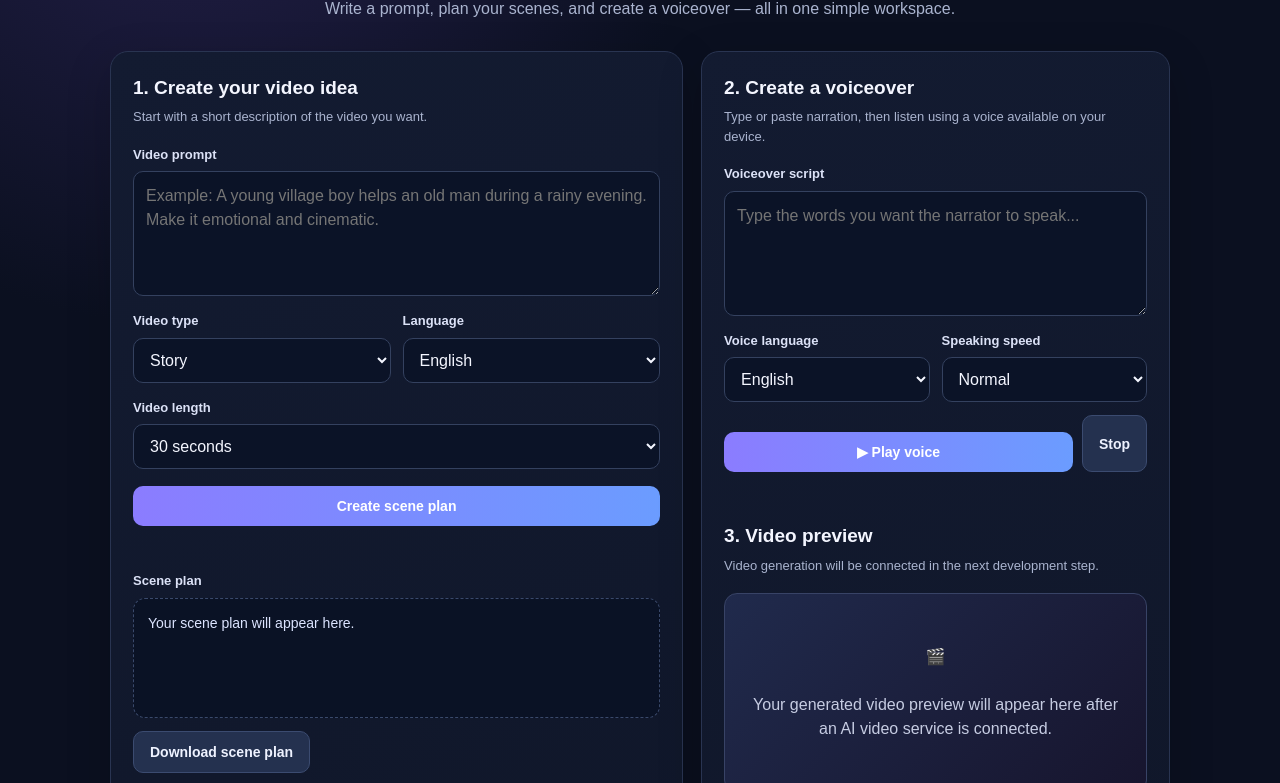
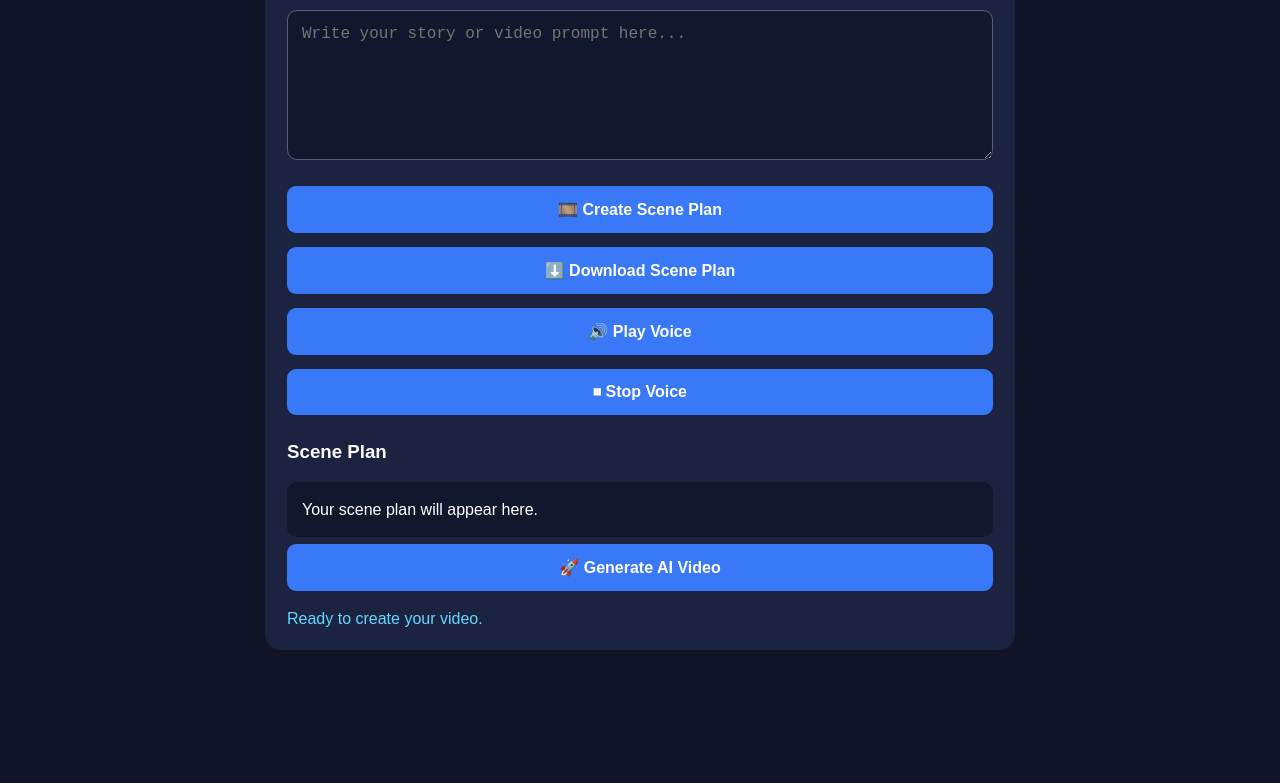
Before and after one commit to mohdghouseg1-svg/My-AI-Video-Studio, a plain HTML site: page index.html in a window 1280 px wide. Shown: the part 205-988 px from the top of the page. After the commit the page ends 875 px from the top, so only its background shows below. Drawn offline with Linux system fonts and the light colour scheme.

Commit message:
Update index.html

```diff
--- a/index.html
+++ b/index.html
@@ -1,108 +1,125 @@
-k<!DOCTYPE html>
+
+<!DOCTYPE html>
 <html lang="en">
 <head>
 <meta charset="UTF-8">
 <meta name="viewport" content="width=device-width, initial-scale=1.0">
 <title>My AI Video Studio</title>
 <style>
-:root{--bg:#0b1020;--panel:#131b31;--panel2:#192440;--text:#f4f6ff;--muted:#aab4cf;--accent:#8b7cff;--accent2:#40d6bd;--line:#293451}
-*{box-sizing:border-box}body{margin:0;background:radial-gradient(circle at 15% 0%,#25204c 0,transparent 32%),var(--bg);color:var(--text);font:16px/1.5 Arial,sans-serif}
-header{padding:22px 6%;display:flex;justify-content:space-between;align-items:center;border-bottom:1px solid var(--line);gap:16px;flex-wrap:wrap}
-.brand{font-size:20px;font-weight:800;letter-spacing:.2px}.brand span{color:var(--accent2)}
-.tag{font-size:12px;color:#c9c4ff;border:1px solid #514b89;border-radius:99px;padding:5px 10px}
-main{max-width:1100px;margin:38px auto;padding:0 20px}.hero{text-align:center;margin-bottom:30px}.hero h1{font-size:clamp(30px,5vw,48px);line-height:1.1;margin:0 0 12px}.hero h1 em{font-style:normal;color:var(--accent2)}.hero p{color:var(--muted);margin:0}
-.grid{display:grid;grid-template-columns:1.1fr .9fr;gap:18px}.panel{background:linear-gradient(160deg,var(--panel),#10172a);border:1px solid var(--line);border-radius:18px;padding:22px;box-shadow:0 14px 45px #0003}.panel h2{font-size:19px;margin:0 0 5px}.sub{color:var(--muted);font-size:13px;margin:0 0 18px}
-label{display:block;font-size:13px;font-weight:700;margin:15px 0 7px;color:#dce2f7}
-textarea,select,input{width:100%;background:#0b1327;border:1px solid #34415f;color:var(--text);border-radius:10px;padding:12px;font:inherit;outline:none}
-textarea:focus,select:focus,input:focus{border-color:var(--accent)}textarea{min-height:125px;resize:vertical}
-.row{display:grid;grid-template-columns:1fr 1fr;gap:12px}
-button{border:0;border-radius:10px;padding:12px 16px;font-weight:700;font-size:14px;cursor:pointer}
-.primary{background:linear-gradient(90deg,var(--accent),#6b9cff);color:white;width:100%;margin-top:17px}.secondary{background:#24314f;color:#eef2ff;border:1px solid #3b4b70}.actions{display:flex;gap:9px;flex-wrap:wrap;margin-top:13px}
-.output{background:#0a1225;border:1px dashed #3a496b;border-radius:12px;padding:14px;min-height:120px;color:#dce4ff;white-space:pre-wrap;font-size:14px}
-.note{font-size:12px;color:var(--muted);margin-top:13px}.status{color:var(--accent2);font-size:13px;min-height:20px;margin-top:10px}
-.preview{display:flex;align-items:center;justify-content:center;text-align:center;min-height:200px;background:linear-gradient(135deg,#202a4c,#17152e);border:1px solid #384366;border-radius:13px;color:#c6cce2;padding:20px}
-footer{text-align:center;color:#8490ad;font-size:12px;padding:30px 15px}
-@media(max-width:760px){.grid{grid-template-columns:1fr}.row{grid-template-columns:1fr}header{padding:18px 5%}main{margin:26px auto}}
+*{box-sizing:border-box}
+body{margin:0;padding:20px;font-family:Arial;background:#101426;color:white}
+.container{max-width:750px;margin:auto;background:#1b2340;padding:22px;border-radius:16px}
+h1{text-align:center;color:#65d6ff}
+.subtitle{text-align:center;color:#c3c9dc}
+textarea{width:100%;min-height:150px;padding:14px;margin:15px 0;border-radius:10px;border:1px solid #536080;background:#11182d;color:white;font-size:16px}
+button{width:100%;padding:14px;margin:7px 0;border:0;border-radius:9px;background:#3978f6;color:white;font-size:16px;font-weight:bold}
+button:disabled{opacity:.6}
+.output{background:#11182d;padding:15px;margin-top:15px;border-radius:10px;white-space:pre-wrap;overflow-wrap:anywhere;line-height:1.6}
+video{width:100%;margin-top:15px;border-radius:10px}
+.status{color:#65d6ff;margin-top:12px;overflow-wrap:anywhere}
+a{color:#65d6ff}
 </style>
 </head>
 <body>
-<header><div class="brand">✦ My <span>AI</span> Video Studio</div><div class="tag">FREE STARTER VERSION</div></header>
-<main>
-<section class="hero"><h1>Turn your ideas into <em>stories</em></h1><p>Write a prompt, plan your scenes, and create a voiceover — all in one simple workspace.</p></section>
-<div class="grid">
-<section class="panel">
-<h2>1. Create your video idea</h2><p class="sub">Start with a short description of the video you want.</p>
-<label for="prompt">Video prompt</label><textarea id="prompt" placeholder="Example: A young village boy helps an old man during a rainy evening. Make it emotional and cinematic."></textarea>
-<div class="row">
-<div><label for="kind">Video type</label><select id="kind"><option>Story</option><option>Islamic educational story</option><option>Love story</option><option>Real estate advertisement</option><option>YouTube Shorts</option><option>Motivational video</option></select></div>
-<div><label for="lang">Language</label><select id="lang"><option>English</option><option>Hindi</option><option>Urdu</option><option>Telugu</option></select></div>
+<div class="container">
+<h1>🎬 My AI Video Studio</h1>
+<p class="subtitle">Create AI Videos With Voiceover</p>
+<h3>Enter Your Video Prompt</h3>
+<textarea id="prompt" placeholder="Write your story or video prompt here..."></textarea>
+<button onclick="createScenePlan()">🎞️ Create Scene Plan</button>
+<button onclick="downloadScenePlan()">⬇️ Download Scene Plan</button>
+<button onclick="playVoice()">🔊 Play Voice</button>
+<button onclick="stopVoice()">⏹ Stop Voice</button>
+<h3>Scene Plan</h3>
+<div id="sceneOutput" class="output">Your scene plan will appear here.</div>
+<button id="generateButton" onclick="generateVideo()">🚀 Generate AI Video</button>
+<div id="status" class="status">Ready to create your video.</div>
+<div id="videoOutput"></div>
+<a id="downloadVideo" style="display:none" download="my-ai-video.mp4">⬇️ Download Video</a>
 </div>
-<label for="duration">Video length</label><select id="duration"><option>30 seconds</option><option>15 seconds</option><option>60 seconds</option><option>2 minutes</option></select>
-<button class="primary" id="plan">Create scene plan</button>
-<div class="status" id="planStatus" aria-live="polite"></div>
-<label>Scene plan</label><div class="output" id="scenes">Your scene plan will appear here.</div>
-<div class="actions"><button class="secondary" id="download">Download scene plan</button></div>
-<p class="note">This starter version creates a basic scene outline in your browser. It does not yet generate an actual video file.</p>
-</section>
-<section class="panel">
-<h2>2. Create a voiceover</h2><p class="sub">Type or paste narration, then listen using a voice available on your device.</p>
-<label for="voiceText">Voiceover script</label><textarea id="voiceText" placeholder="Type the words you want the narrator to speak..."></textarea>
-<div class="row">
-<div><label for="voiceLang">Voice language</label><select id="voiceLang"><option value="en">English</option><option value="hi">Hindi</option><option value="ur">Urdu</option><option value="te">Telugu</option></select></div>
-<div><label for="rate">Speaking speed</label><select id="rate"><option value="0.9">Slow</option><option value="1" selected>Normal</option><option value="1.15">Fast</option></select></div>
-</div>
-<div class="actions"><button class="primary" style="width:auto;flex:1" id="speak">▶ Play voice</button><button class="secondary" id="stop">Stop</button></div>
-<div class="status" id="voiceStatus" aria-live="polite"></div>
-<div style="margin-top:20px"><h2>3. Video preview</h2><p class="sub">Video generation will be connected in the next development step.</p><div class="preview">🎬<br><br>Your generated video preview will appear here after an AI video service is connected.</div></div>
-<p class="note">Voice playback uses your browser/device speech voices. Available languages and voice quality depend on your device. No audio is uploaded.</p>
-</section>
-</div>
-</main>
-<footer>My AI Video Studio · Starter website · Built to grow step by step</footer>
 <script>
-const $=id=>document.getElementById(id);
-let lastPlan='';
-$('plan').addEventListener('click',()=>{
- const prompt=$('prompt').value.trim();
- if(!prompt){$('planStatus').textContent='Please write a video idea first.';return;}
- const type=$('kind').value, lang=$('lang').value, duration=$('duration').value;
- const beats=[
-  ['Opening shot','Introduce the place, time, and atmosphere.'],
-  ['Main moment','Show the main character and the important action.'],
-  ['Turning point','Reveal the key emotion, discovery, or change.'],
-  ['Ending','Close with a memorable final image or message.']
- ];
- lastPlan=`MY AI VIDEO STUDIO — SCENE PLAN\nVideo type: ${type}\nLanguage: ${lang}\nLength: ${duration}\n\nIDEA:\n${prompt}\n\n`;
- beats.forEach((b,i)=>lastPlan+=`SCENE ${i+1}: ${b[0]}\n${b[1]}\nVisual direction: Cinematic framing, natural movement, consistent characters, clear lighting.\n\n`);
- $('scenes').textContent=lastPlan;
- $('planStatus').textContent='Scene plan created. You can download it or use it with a video AI service.';
-});
-$('download').addEventListener('click',()=>{
- if(!lastPlan){$('planStatus').textContent='Create a scene plan first.';return;}
- const blob=new Blob([lastPlan],{type:'text/plain'});
- const a=document.createElement('a');a.href=URL.createObjectURL(blob);a.download='my-ai-video-scene-plan.txt';a.click();URL.revokeObjectURL(a.href);
-});
-$('speak').addEventListener('click',()=>{
- const text=$('voiceText').value.trim();
- if(!text){$('voiceStatus').textContent='Please enter your voiceover script.';return;}
- if(!('speechSynthesis' in window)){ $('voiceStatus').textContent='Speech playback is not supported in this browser.';return; }
- speechSynthesis.cancel();
- const u=new SpeechSynthesisUtterance(text);u.lang=$('voiceLang').value;u.rate=parseFloat($('rate').value);
- u.onstart=()=> $('voiceStatus').textContent='Playing voiceover…';
- u.onend=()=> $('voiceStatus').textContent='Voiceover finished.';
- u.onerror=()=> $('voiceStatus').textContent='Could not play this voice. Try another language available on your device.';
- speechSynthesis.speak(u);
-});
-$('stop').addEventListener('click',()=>{if('speechSynthesis' in window)speechSynthesis.cancel();$('voiceStatus').textContent='Playback stopped.';});
-document.addEventListener('DOMContentLoaded', function() {
-  const button = document.getElementById('generateVideo');
+let scenes = [];
 
-  button.onclick = function()
-  };
-});
+function createScenePlan() {
+ const prompt = document.getElementById("prompt").value.trim();
+ if (!prompt) return alert("Please enter your video prompt.");
+ const sentences = prompt.split(/(?<=[.!?।])\s+/).filter(s => s.trim());
+ const parts = sentences.length > 1 ? sentences : prompt.split(",").filter(s => s.trim());
+ const sceneParts = parts.length ? parts : [prompt];
+ scenes = sceneParts.map((part,index) => ({scene:index+1,description:part.trim(),duration:5}));
+ document.getElementById("sceneOutput").textContent = scenes.map(s =>
+ "Scene "+s.scene+"\nDuration: "+s.duration+" seconds\nDescription: "+s.description
+ ).join("\n\n");
+ document.getElementById("status").textContent = "Scene Plan created successfully!";
+}
+
+function downloadScenePlan() {
+ if (!scenes.length) return alert("Please create a Scene Plan first.");
+ const text = scenes.map(s => "Scene "+s.scene+"\nDuration: "+s.duration+" seconds\nDescription: "+s.description).join("\n\n");
+ const url = URL.createObjectURL(new Blob([text],{type:"text/plain;charset=utf-8"}));
+ const link = document.createElement("a");
+ link.href=url;
+ link.download="My-AI-Video-Scene-Plan.txt";
+ link.click();
+ URL.revokeObjectURL(url);
+}
+
+function playVoice() {
+ if (!scenes.length) return alert("Please create a Scene Plan first.");
+ if (!("speechSynthesis" in window)) return alert("Voice playback is not supported.");
+ stopVoice();
+ const speech = new SpeechSynthesisUtterance(scenes.map(s=>s.description).join(". "));
+ speech.lang="en-IN";
+ speech.rate=.9;
+ window.speechSynthesis.speak(speech);
+}
+
+function stopVoice() {
+ if ("speechSynthesis" in window) window.speechSynthesis.cancel();
+}
+
+const WORKER_URL = "";
+
+async function generateVideo() {
+ const prompt=document.getElementById("prompt").value.trim();
+ if (!prompt) return alert("Please enter your video prompt.");
+ if (!scenes.length) return alert("Please create a Scene Plan first.");
+ if (!WORKER_URL) return alert("Cloudflare Worker is not connected yet.");
+
+ const button=document.getElementById("generateButton");
+ const status=document.getElementById("status");
+ button.disabled=true;
+ status.textContent="Sending request to AI video server...";
+
+ try {
+  const response=await fetch(WORKER_URL.replace(/\/$/,"")+"/api/generate",{
+   method:"POST",
+   headers:{"Content-Type":"application/json"},
+   body:JSON.stringify({prompt,scenes})
+  });
+  const data=await response.json();
+  if (!response.ok) throw new Error(data.error||"Video request failed.");
+  if (!data.videoUrl) throw new Error("Video URL not received from server.");
+
+  const videoUrl=new URL(data.videoUrl,WORKER_URL);
+  if (!["https:","http:"].includes(videoUrl.protocol)) throw new Error("Invalid video URL.");
+
+  const video=document.createElement("video");
+  video.controls=true;
+  video.playsInline=true;
+  video.src=videoUrl.href;
+  document.getElementById("videoOutput").replaceChildren(video);
+
+  const download=document.getElementById("downloadVideo");
+  download.href=videoUrl.href;
+  download.style.display="block";
+  status.textContent="Your AI video is ready!";
+ } catch(error) {
+  status.textContent="Error: "+error.message;
+ } finally {
+  button.disabled=false;
+ }
+}
 </script>
-
-<button class="primary" id="generateVideo">▶ Generate Video</button>
-
 </body>
 </html>
```
